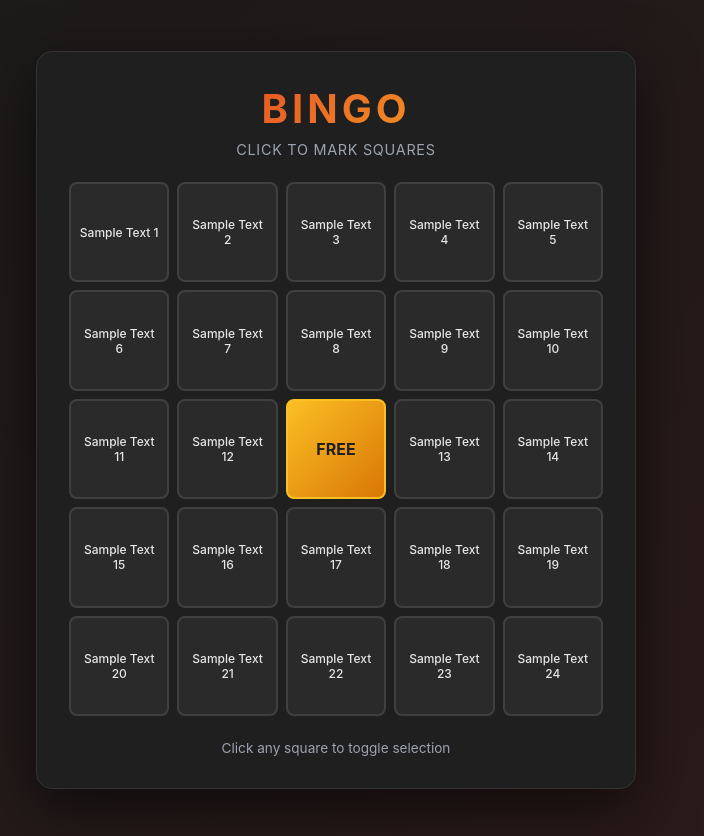
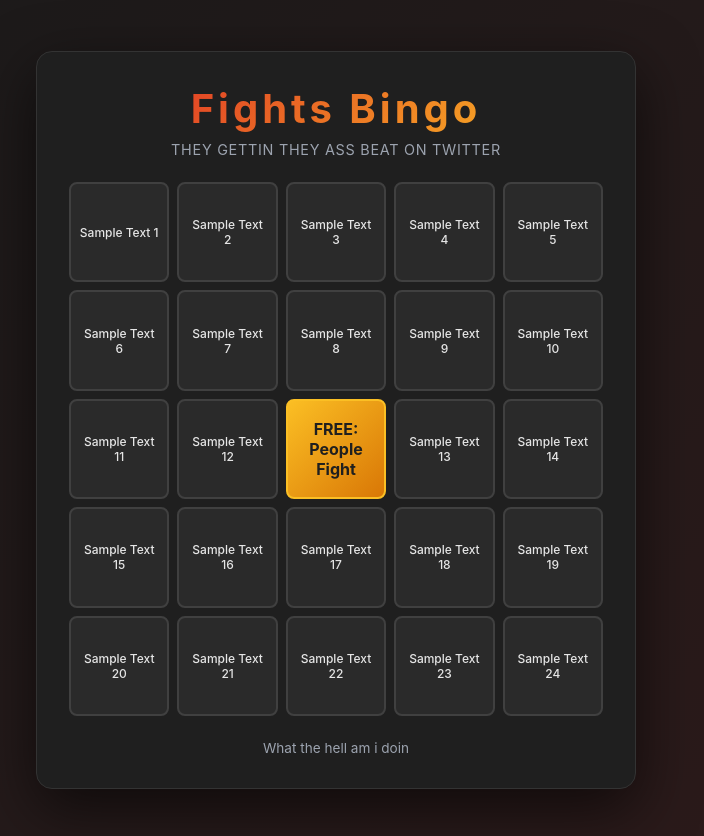
Before and after one commit to briannalytical/fights-bingo, a Vue app: page / in a window 1280 px wide. Shown: the top 836 px of the page, without its empty margins (304-1008 px from the left). Built offline with nearby package versions, Linux system fonts and the light colour scheme.

Commit message:
resolved syntax issues

```diff
--- a/src/components/BingoCard.vue
+++ b/src/components/BingoCard.vue
@@ -2,8 +2,8 @@
   <div class="page-container">
     <div class="bingo-card">
       <div class="bingo-header">
-        <h1 class="bingo-title">BINGO</h1>
-        <p class="bingo-subtitle">Click to mark squares</p>
+        <h1 class="bingo-title">Fights Bingo</h1>
+        <p class="bingo-subtitle">They Gettin They Ass Beat on Twitter</p>
       </div>
 
       <div class="bingo-grid">
@@ -17,7 +17,7 @@
         </div>
       </div>
 
-      <div class="bingo-footer">Click any square to toggle selection</div>
+      <div class="bingo-footer">What the hell am i doin</div>
     </div>
   </div>
 </template>
@@ -40,7 +40,7 @@ export default {
         { text: 'Sample Text 10', isFree: false, isMarked: false },
         { text: 'Sample Text 11', isFree: false, isMarked: false },
         { text: 'Sample Text 12', isFree: false, isMarked: false },
-        { text: 'FREE', isFree: true, isMarked: false },
+        { text: 'FREE: People Fight', isFree: true, isMarked: false },
         { text: 'Sample Text 13', isFree: false, isMarked: false },
         { text: 'Sample Text 14', isFree: false, isMarked: false },
         { text: 'Sample Text 15', isFree: false, isMarked: false },
```
